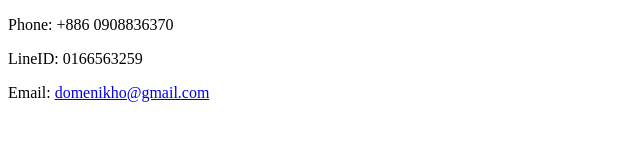
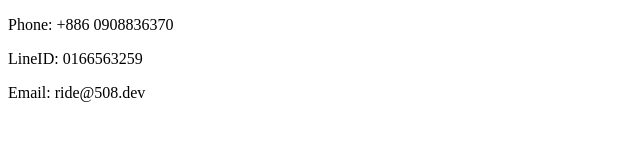
Before and after one commit to 508-dev/englishvehiclestw, an Astro site: page /about/contact in a window 1280 px wide. Shown: the whole page, without its empty margins (0-640 px from the left). Built offline with nearby package versions, Linux system fonts and the light colour scheme; Astro itself is replaced by a stand-in of ours.

Commit message:
update contact email

```diff
--- a/src/content/about/contact.md
+++ b/src/content/about/contact.md
@@ -9,4 +9,4 @@ Phone: +886 0908836370
 
 LineID: 0166563259
 
-Email: domenikho@gmail.com
+Email: ride@508.dev
```
